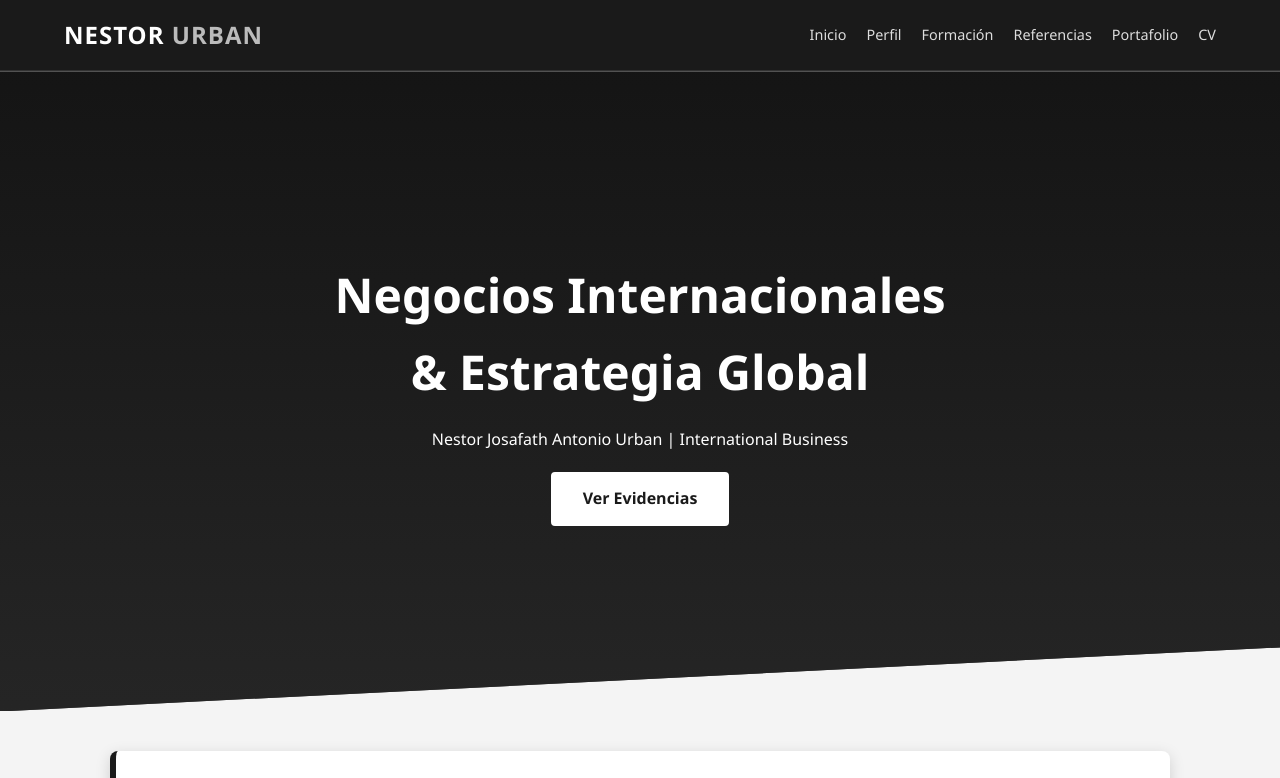
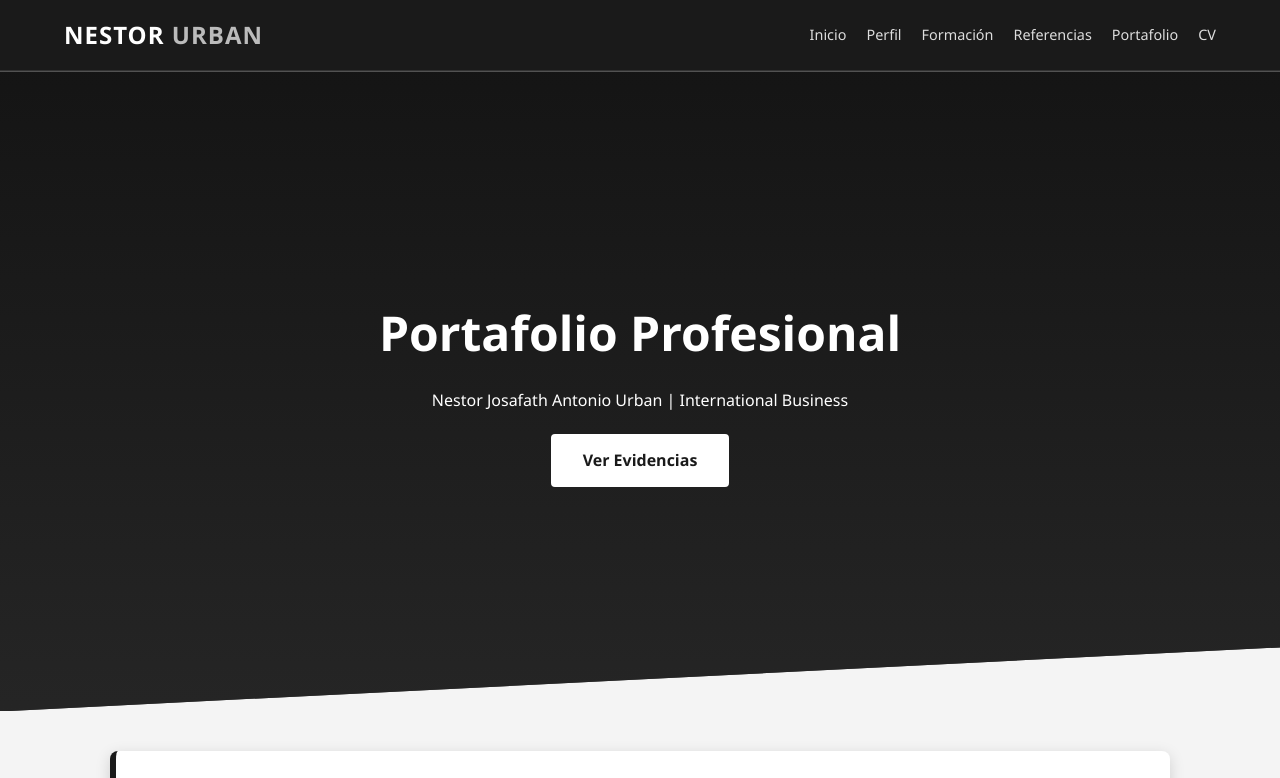
Before and after one commit to antonioUrban/portafolio-nestor, a plain HTML site: page index.html in a window 1280 px wide. Shown: the top 778 px of the page. Drawn offline with Linux system fonts and the light colour scheme.

Commit message:
Update index.html

```diff
--- a/index.html
+++ b/index.html
@@ -154,7 +154,7 @@
 
     <header id="inicio" class="hero">
         <div class="hero-content">
-            <h1>Negocios Internacionales <br> & Estrategia Global</h1>
+            <h1>Portafolio Profesional</h1>
             <p>Nestor Josafath Antonio Urban | International Business</p>
             <a href="#proyectos" class="btn-primary">Ver Evidencias</a>
         </div>
```
